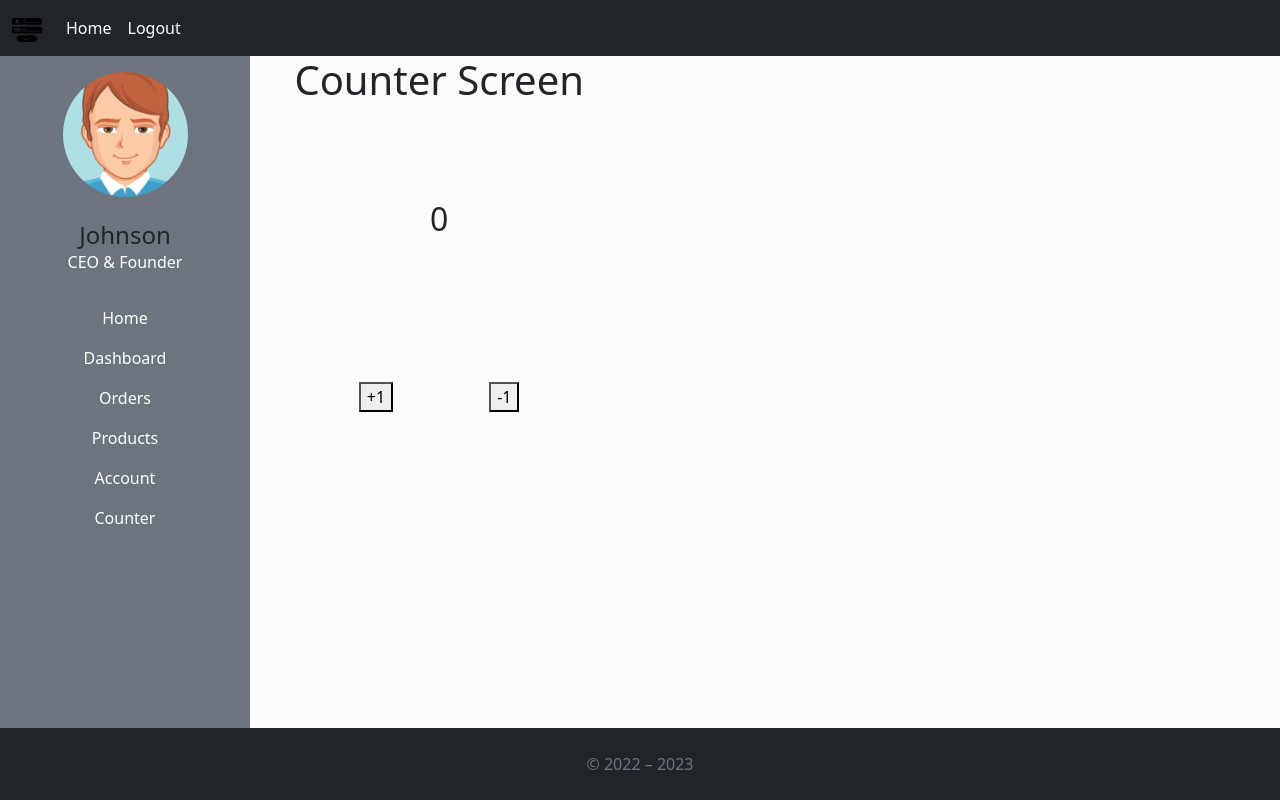
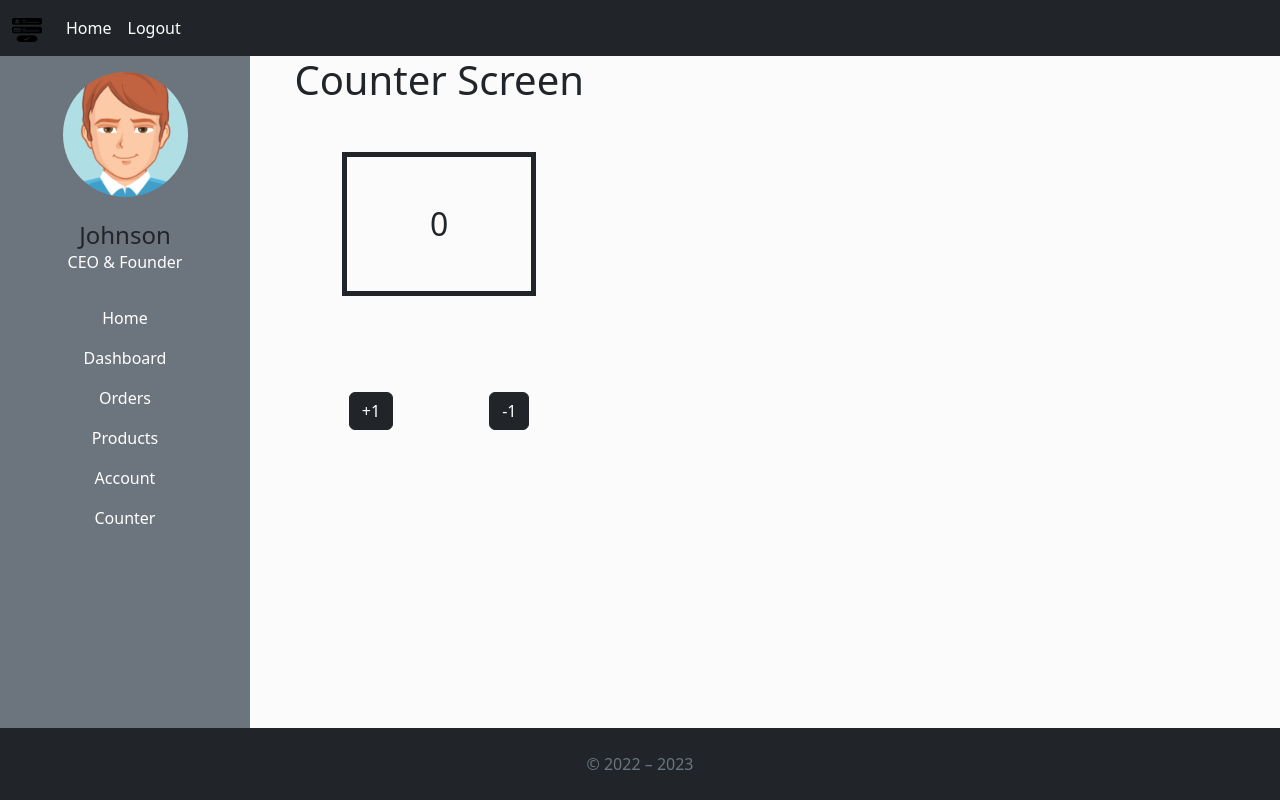
Before and after one commit to PoojaRamesh3/sample-web-application, a React (Create React App) app: page /counter in a window 1280 px wide. Built offline with nearby package versions, Linux system fonts and the light colour scheme.

Commit message:
Initial Commit

```diff
--- a/src/components/DashboardCard.tsx
+++ b/src/components/DashboardCard.tsx
@@ -3,11 +3,9 @@ const DashboardCard = (props: {
   totalOrder: number;
 }) => {
   return (
-    <div className="card mb-3">
-      <div className="card-body">
-        <h6 className="card-subtitle mb-2 text-muted">
-          {props.dashboardCardTitle}
-        </h6>
+    <div className="card m-3 p-0">
+      <div className="card-body d-block p-2 bg-dark text-white">
+        <h6 className="card-subtitle mb-2">{props.dashboardCardTitle}</h6>
         <div className="card-text">
           <h5 className="card-subtitle mb-2">{props.totalOrder}</h5>
         </div>
--- a/src/components/Table.tsx
+++ b/src/components/Table.tsx
@@ -1,7 +1,7 @@
 const Table = (props: any) => {
   return (
     <>
-      <table className="table table-striped">
+      <table className="table table-dark table-striped border-info table-hover">
         <thead>
           <tr>
             <th scope="col">Id</th>
--- a/src/screens/Counter.tsx
+++ b/src/screens/Counter.tsx
@@ -19,13 +19,13 @@ const Counter = () => {
       <SideBar />
       <div className="outer-main position-absolute">
         <h1>Counter Screen</h1>
-        <h2 className="m-5 p-5" id="counter">
+        <h2 className="m-5 p-5 border border-5 border-dark" id="counter">
           {count}
         </h2>
-        <button className="m-5" onClick={incrementCount}>
+        <button className="m-5 btn btn-dark" onClick={incrementCount}>
           +1
         </button>
-        <button className="m-5" onClick={decrementCount}>
+        <button className="m-5 btn btn-dark" onClick={decrementCount}>
           -1
         </button>
       </div>
```
